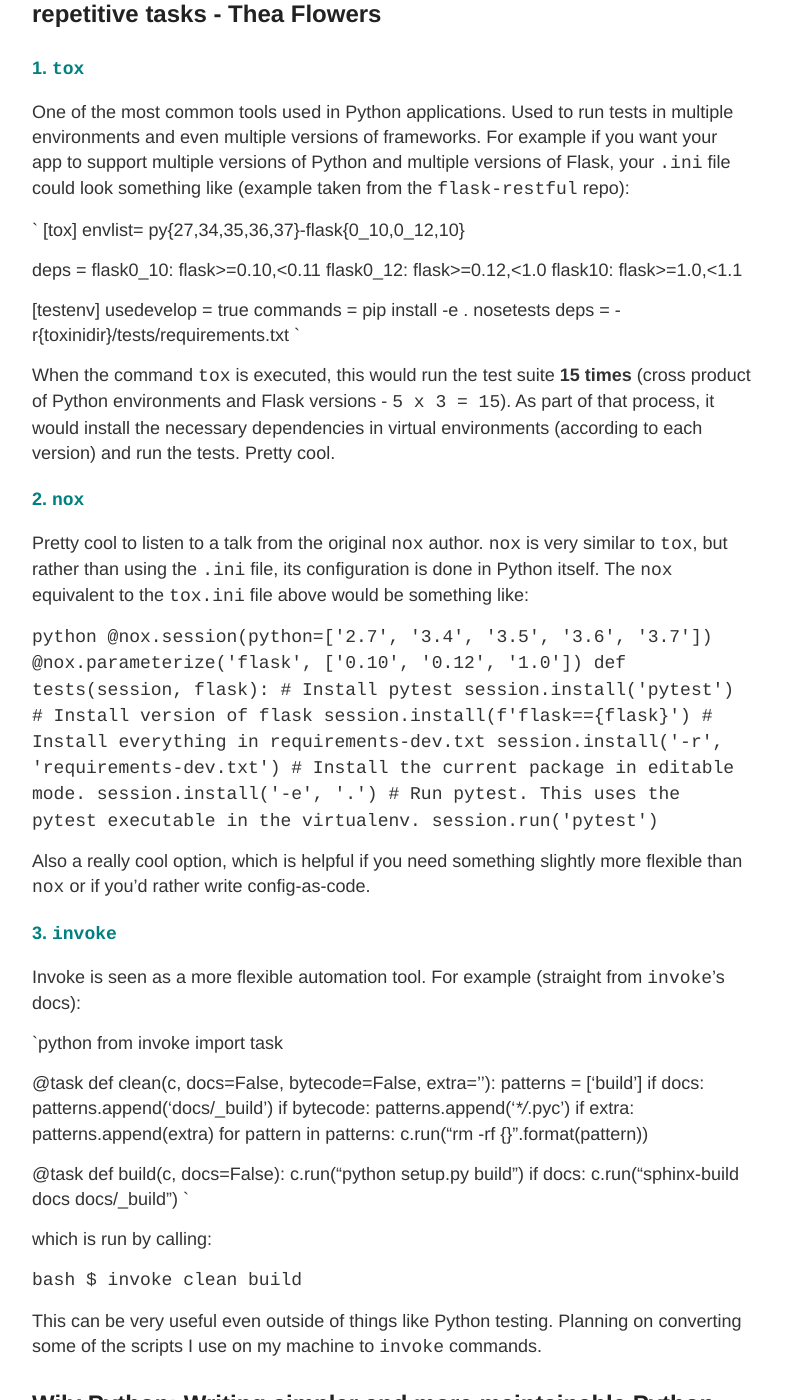
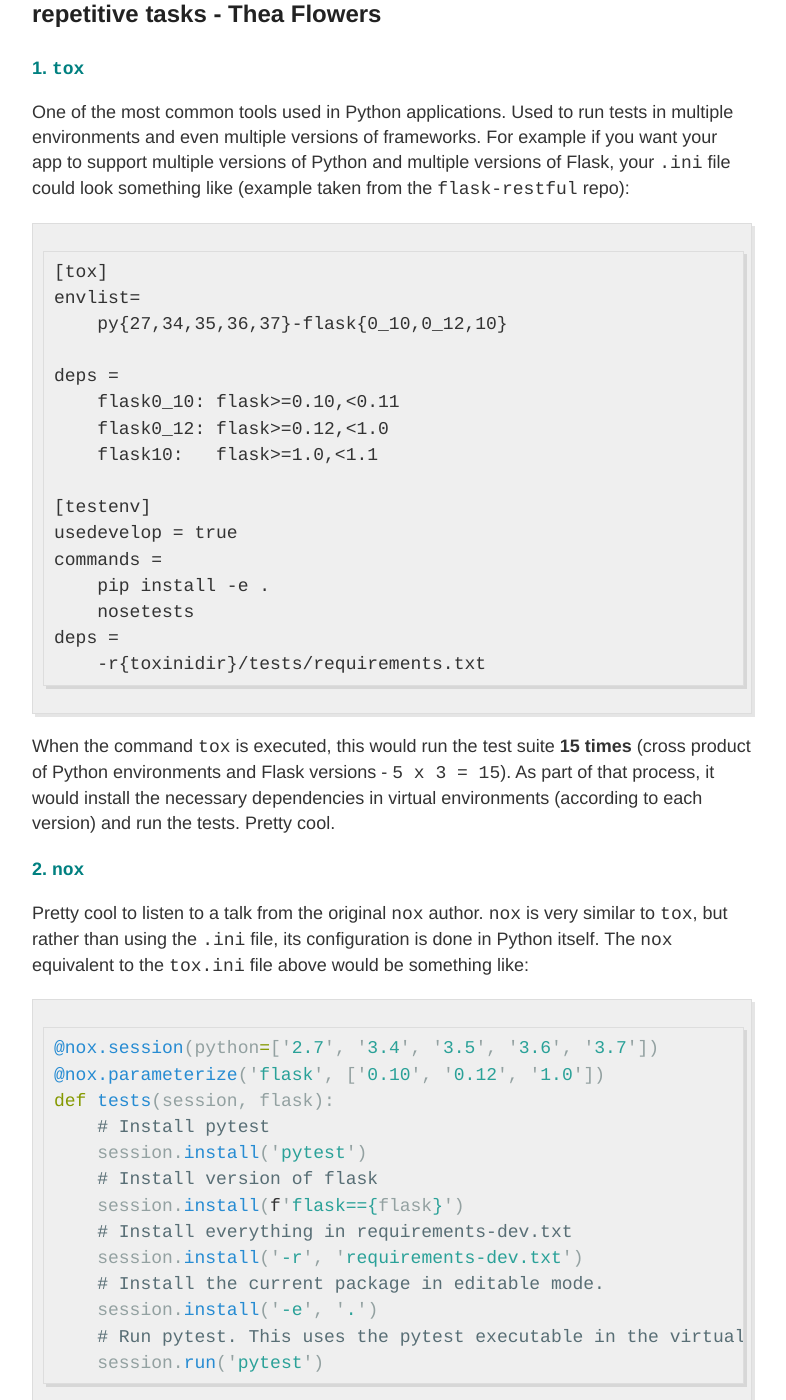
Before and after one commit to tbarlow12/tbarlow12.github.io, a Jekyll site: the page built from _posts/2019-5-6-pycon-2019.md, in a window 1280 px wide and 1400 px high, scrolled down 818 px. Shown: the whole window, without its empty margins (248-1034 px from the left). Built offline with Jekyll 4.4.1, drawn with Linux system fonts in a browser that asks for light colours; some of the changed text lies outside the part shown.

Commit message:
Add triple ticks back

````diff
--- a/_posts/2019-5-6-pycon-2019.md
+++ b/_posts/2019-5-6-pycon-2019.md
@@ -18,7 +18,7 @@ This is a summary of 5 of my favorite talks from PyCon 2019. I learned a ton thr
 
 One of the most common tools used in Python applications. Used to run tests in multiple environments and even multiple versions of frameworks. For example if you want your app to support multiple versions of Python and multiple versions of Flask, your `.ini` file could look something like (example taken from the `flask-restful` repo):
 
-`
+```
 [tox]
 envlist=
     py{27,34,35,36,37}-flask{0_10,0_12,10}
@@ -35,7 +35,7 @@ commands =
     nosetests
 deps =
     -r{toxinidir}/tests/requirements.txt
-`
+```
 
 When the command `tox` is executed, this would run the test suite **15 times** (cross product of Python environments and Flask versions - `5 x 3 = 15`). As part of that process, it would install the necessary dependencies in virtual environments (according to each version) and run the tests. Pretty cool.
 
@@ -43,7 +43,7 @@ When the command `tox` is executed, this would run the test suite **15 times** (
 
 Pretty cool to listen to a talk from the original `nox` author. `nox` is very similar to `tox`, but rather than using the `.ini` file, its configuration is done in Python itself. The `nox` equivalent to the `tox.ini` file above would be something like:
 
-`python
+```python
 @nox.session(python=['2.7', '3.4', '3.5', '3.6', '3.7'])
 @nox.parameterize('flask', ['0.10', '0.12', '1.0'])
 def tests(session, flask):
@@ -57,7 +57,7 @@ def tests(session, flask):
     session.install('-e', '.')
     # Run pytest. This uses the pytest executable in the virtualenv.
     session.run('pytest')
-`
+```
 
 Also a really cool option, which is helpful if you need something slightly more flexible than `nox` or if you'd rather write config-as-code.
 
@@ -65,7 +65,7 @@ Also a really cool option, which is helpful if you need something slightly more
 
 Invoke is seen as a more flexible automation tool. For example (straight from `invoke`'s docs):
 
-`python
+```python
 from invoke import task
 
 @task
@@ -85,13 +85,13 @@ def build(c, docs=False):
     c.run("python setup.py build")
     if docs:
         c.run("sphinx-build docs docs/_build")
-`
+```
 
 which is run by calling:
 
-`bash
+```bash
 $ invoke clean build
-`
+```
 
 This can be very useful even outside of things like Python testing. Planning on converting some of the scripts I use on my machine to `invoke` commands.
 
@@ -101,14 +101,14 @@ This talk was definitely one of my favorites. We had just talked a lot about cod
 
 The first, most crude way of measuring complexity is by **lines of code**. Fewer lines *can* be less complicated, but in a language like Python, you could have a one-liner like this function for the Sieve of Eratosthenes:
 
-`python
+```python
 def sieve_eratosthenes(n):
     return sorted(set(range(2,n+1)).difference(set((p * f) for p in range(2,int(n**0.5) + 2) for f in range(2,(n/p)+1))))
-`
+```
 
 Another measure is by **cyclomatic complexity**, for which he gave the example of ordering a Big Mac:
 
-`
+```
 CASHIER: What would you like?
 ME: I'd like a Big Mac please
 CASHIER: Make it a meal?
@@ -121,7 +121,7 @@ CASHIER: Diet or regular?
 ME: Regular
 CASHIER: What would you like?
 ME: I'd like a Big Mac please
-`
+```
 Just in that interaction, the cyclomatic complexity would be **5**, which is basically *the number of decisions that need to be made*. In Python, things like `if`, `elif` and `try` are things that increase cyclomatic complexity.
 
 This is why you might get asked in a code review to "invert `if` statement to reduce nesting." The phrase *"flat is better than nested"* is directly from the Zen of Python (discussed more below) and explained in the famous email to the Python mailing list [Why "flat is better than nested"?](https://mail.python.org/pipermail/python-list/2010-October/590762.html).
@@ -130,9 +130,9 @@ Where the code complexity measurement gets more "mathy" is when we start talking
 
 When you combine these three measurements, you can calculate the `maintainability index` as such:
 
-`
+```
 MI = 171 - 5.2 * ln(Halstead Volume) - 0.23 * (Cyclomatic Complexity) - 16.2 * ln(Lines of Code)
-`
+```
 
 There have been variations of this original formula, which you can read about [here](http://www.projectcodemeter.com/cost_estimation/help/GL_maintainability.htm)
 
@@ -144,7 +144,7 @@ Many people are familiar with "The Zen of Python" as laid out in an email from T
 
 Here are the 19 aphorisms:
 
-`
+```
 Beautiful is better than ugly.
 Explicit is better than implicit.
 Simple is better than complex.
@@ -164,13 +164,13 @@ Although never is often better than *right* now.
 If the implementation is hard to explain, it's a bad idea.
 If the implementation is easy to explain, it may be a good idea.
 Namespaces are one honking great idea -- let's do more of those!
-`
+```
 
 (If you didn't know, these are in a Python Easter Egg. Fire up `python` in your terminal and type
 
-`
+```
 >>> import this
-`
+```
 to see what I mean.)
 
 These sayings are usually applied directly to the code that we write, but Adrienne Lowe discussed how we can take some of these principles and apply them directly to how we work within our teams. Here are a few that she discussed:
@@ -272,11 +272,11 @@ Thankfully, I can say that in my ~2 years working for Microsoft, I have yet to e
     - `mypyc` - Compiles c-extension type hinted code (not full syntax support yet), can lead to 4 to 20x performance improvement (due to the avoidance of hashtable lookups)
 - You can *gradually* introduce typings into your code (not all or nothing)
 - Typing example:
-`python
+```python
 def greeting(name: str) -> str:
     s: str = name # You can add type annotations inline
     return s
-`
+```
 - Gotchas
   - If you have to maintain both Python 2 & 3, this will be difficult
   - If you have mulitple return types, the best way to use typings will be to use the `@overload` decorator and declare the function multiple times
````
